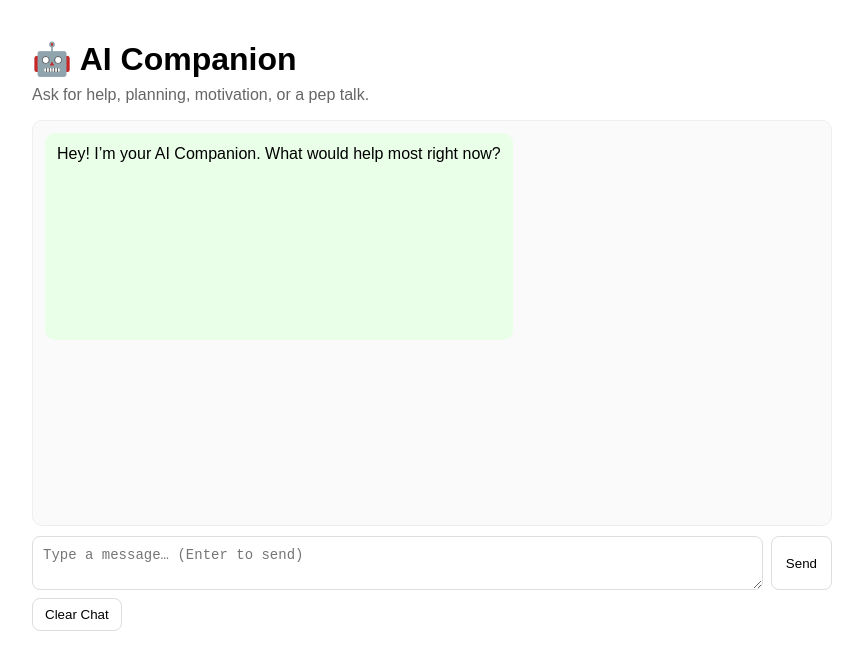
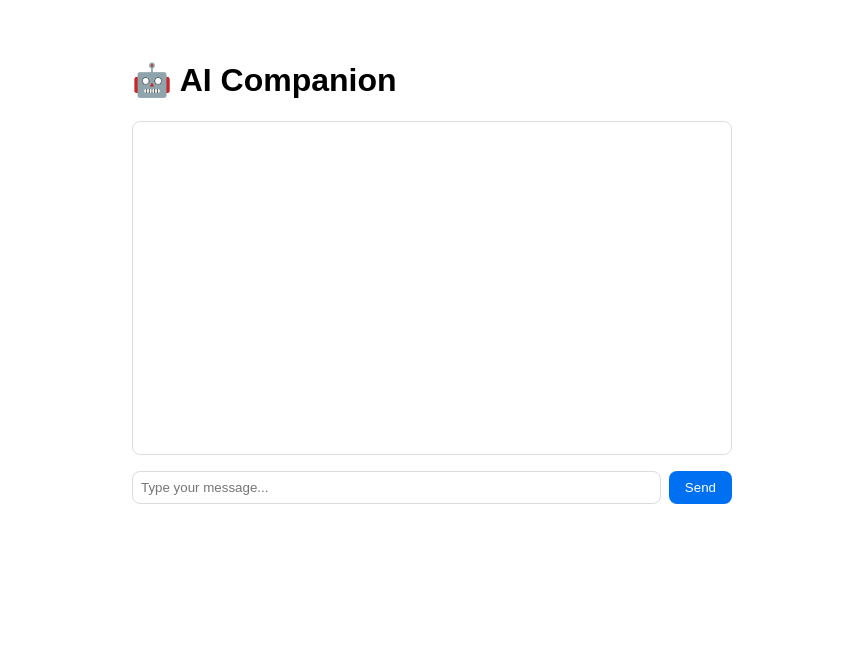
Before and after one commit to HuwBYB/BYB, a React (Vite) app: page /ai in a window 1280 px wide. Shown: the top 670 px of the page, without its empty margins (208-1071 px from the left). Built offline with nearby package versions, Linux system fonts and the light colour scheme.

Commit message:
Update AICompanion.jsx

```diff
--- a/src/components/AICompanion.jsx
+++ b/src/components/AICompanion.jsx
@@ -1,138 +1,100 @@
-import React, { useEffect, useRef, useState } from 'react';
+// src/components/AICompanion.jsx
+import React, { useState } from 'react';
 
-const STORAGE_KEY = 'byb:ai:chat';
+function AICompanion() {
+  const [messages, setMessages] = useState([]);
+  const [input, setInput] = useState('');
 
-export default function AICompanion() {
-  const [messages, setMessages] = useState([
-    { role: 'assistant', content: "Hey! I’m your AI Companion. What would help most right now?" },
-  ]);
-  const [input, setInput] = useState('');
-  const endRef = useRef(null);
+  const handleSend = () => {
+    if (!input.trim()) return;
 
-  // Load from localStorage
-  useEffect(() => {
-    const raw = localStorage.getItem(STORAGE_KEY);
-    if (!raw) return;
-    try {
-      const parsed = JSON.parse(raw);
-      if (Array.isArray(parsed) && parsed.length > 0) setMessages(parsed);
-    } catch {}
-  }, []);
-
-  // Save to localStorage
-  useEffect(() => {
-    localStorage.setItem(STORAGE_KEY, JSON.stringify(messages));
-    // scroll to latest
-    endRef.current?.scrollIntoView({ behavior: 'smooth' });
-  }, [messages]);
-
-  function send() {
-    const text = input.trim();
-    if (!text) return;
+    // Add user message
+    const newMessages = [...messages, { sender: 'You', text: input }];
+    setMessages(newMessages);
     setInput('');
 
-    const userMsg = { role: 'user', content: text };
-    setMessages((m) => [...m, userMsg]);
-
-    // Mocked assistant reply (no API needed yet)
+    // Simulate AI reply
     setTimeout(() => {
-      const reply = mockReply(text);
-      setMessages((m) => [...m, { role: 'assistant', content: reply }]);
-    }, 400);
-  }
-
-  function onKeyDown(e) {
-    if (e.key === 'Enter' && !e.shiftKey) {
-      e.preventDefault();
-      send();
-    }
-  }
-
-  function clearChat() {
-    if (!confirm('Clear conversation?')) return;
-    const seed = [{ role: 'assistant', content: "Hey! I’m your AI Companion. What would help most right now?" }];
-    setMessages(seed);
-    localStorage.setItem(STORAGE_KEY, JSON.stringify(seed));
-  }
+      setMessages(prev => [
+        ...prev,
+        { sender: 'AI', text: 'That’s interesting! Tell me more.' }
+      ]);
+    }, 500);
+  };
 
   return (
-    <div style={styles.page}>
-      <h1 style={styles.title}>🤖 AI Companion</h1>
-      <p style={styles.sub}>Ask for help, planning, motivation, or a pep talk.</p>
-
+    <div style={styles.container}>
+      <h1>🤖 AI Companion</h1>
       <div style={styles.chatBox}>
-        {messages.map((m, i) => (
+        {messages.map((msg, index) => (
           <div
-            key={i}
+            key={index}
             style={{
-              ...styles.msg,
-              ...(m.role === 'user' ? styles.user : styles.assistant),
+              ...styles.message,
+              alignSelf: msg.sender === 'You' ? 'flex-end' : 'flex-start',
+              backgroundColor: msg.sender === 'You' ? '#0070f3' : '#eee',
+              color: msg.sender === 'You' ? '#fff' : '#000',
             }}
           >
-            {m.content}
+            <strong>{msg.sender}:</strong> {msg.text}
           </div>
         ))}
-        <div ref={endRef} />
       </div>
-
-      <div style={styles.inputRow}>
-        <textarea
+      <div style={styles.inputContainer}>
+        <input
+          type="text"
           value={input}
           onChange={(e) => setInput(e.target.value)}
-          onKeyDown={onKeyDown}
-          placeholder="Type a message… (Enter to send)"
-          rows={2}
           style={styles.input}
+          placeholder="Type your message..."
         />
-        <button onClick={send} style={styles.sendBtn}>Send</button>
-      </div>
-
-      <div style={styles.tools}>
-        <button onClick={clearChat} style={styles.clearBtn}>Clear Chat</button>
+        <button onClick={handleSend} style={styles.button}>Send</button>
       </div>
     </div>
   );
 }
 
-// Very simple mocked “intelligence”
-function mockReply(text) {
-  const t = text.toLowerCase();
-  if (t.includes('goal') || t.includes('plan')) {
-    return "Great—let’s break that down into 3 micro-steps you can finish today. What’s step 1?";
-  }
-  if (t.includes('stuck') || t.includes('motivation')) {
-    return "Totally get it. Try a 60-second reset: a quick walk, deep breath, or Power Pose. What’s one tiny action you can do right now?";
-  }
-  if (t.includes('affirmation')) {
-    return "Here’s one: “I take consistent, small actions that add up to massive results.” Want another?";
-  }
-  if (t.includes('thanks') || t.includes('thank')) {
-    return "You got it. I’m here whenever you need a boost.";
-  }
-  return "Got it. Tell me what you’re aiming for and what feels hardest—I’ll help you choose the next smallest step.";
-}
+const styles = {
+  container: {
+    padding: '2rem',
+    fontFamily: 'Arial, sans-serif',
+    maxWidth: '600px',
+    margin: '0 auto',
+  },
+  chatBox: {
+    border: '1px solid #ddd',
+    borderRadius: '8px',
+    padding: '1rem',
+    height: '300px',
+    overflowY: 'auto',
+    display: 'flex',
+    flexDirection: 'column',
+    gap: '0.5rem',
+    marginBottom: '1rem',
+  },
+  message: {
+    padding: '0.5rem 1rem',
+    borderRadius: '8px',
+    maxWidth: '80%',
+  },
+  inputContainer: {
+    display: 'flex',
+    gap: '0.5rem',
+  },
+  input: {
+    flex: 1,
+    padding: '0.5rem',
+    borderRadius: '8px',
+    border: '1px solid #ddd',
+  },
+  button: {
+    padding: '0.5rem 1rem',
+    backgroundColor: '#0070f3',
+    color: '#fff',
+    border: 'none',
+    borderRadius: '8px',
+    cursor: 'pointer',
+  },
+};
 
-const styles = {
-  page: { maxWidth: 800, margin: '0 auto', padding: '2rem', fontFamily: 'Arial, sans-serif' },
-  title: { margin: 0, fontSize: '2rem' },
-  sub: { marginTop: 8, color: '#666' },
-  chatBox: {
-    marginTop: 16,
-    border: '1px solid #eee',
-    borderRadius: 10,
-    padding: 12,
-    height: 380,
-    overflowY: 'auto',
-    background: '#fafafa',
-    display: 'grid',
-    gap: 8,
-  },
-  msg: { padding: '10px 12px', borderRadius: 10, whiteSpace: 'pre-wrap', lineHeight: 1.4 },
-  user: { background: '#dbeafe', justifySelf: 'end', maxWidth: '80%' },
-  assistant: { background: '#e9ffe8', justifySelf: 'start', maxWidth: '80%' },
-  inputRow: { display: 'grid', gridTemplateColumns: '1fr auto', gap: 8, marginTop: 10 },
-  input: { padding: 10, border: '1px solid #ddd', borderRadius: 8, resize: 'vertical', fontSize: 14 },
-  sendBtn: { padding: '10px 14px', borderRadius: 8, border: '1px solid #ddd', background: '#fff', cursor: 'pointer' },
-  tools: { marginTop: 8, display: 'flex', gap: 8, alignItems: 'center' },
-  clearBtn: { padding: '8px 12px', border: '1px solid #ddd', borderRadius: 8, background: '#fff', cursor: 'pointer' },
-};
+export default AICompanion;
```
